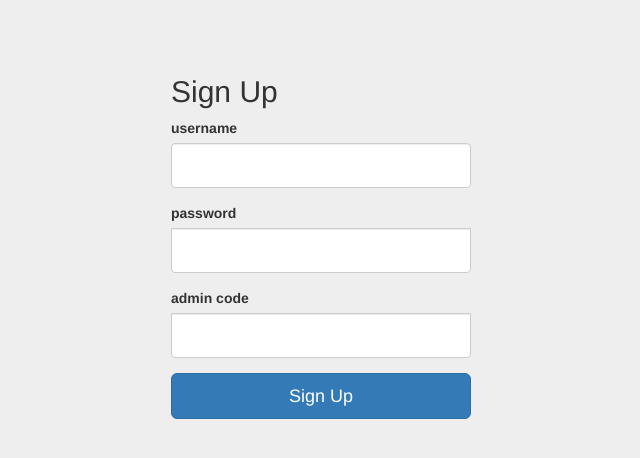
After one commit to hergerr/WhatsDown, a Flask app: page /signup-admin in a window 1280 px wide. The commit adds this page. Shown: the top 458 px of the page, without its empty margins (319-959 px from the left). Run offline with Flask 2, Linux system fonts and the light colour scheme; some libraries are stand-ins or nearby versions.

```diff
--- a/app.py
+++ b/app.py
@@ -1,7 +1,7 @@
 from flask import render_template, redirect, url_for
 from whatsdown import app, db
-from whatsdown.forms import LoginForm, RegisterForm
-from whatsdown.models import Administrator
+from whatsdown.forms import LoginForm, RegisterAdminForm, RegisterUserForm
+from whatsdown.models import Administrator, User
 from werkzeug.security import generate_password_hash, check_password_hash
 from flask_login import login_required, login_user, logout_user
 
@@ -17,12 +17,18 @@ def login():
 
     if form.validate_on_submit():
         admin = Administrator.query.filter_by(login=form.username.data).first()
+        user = User.query.filter_by(login=form.username.data).first()
         if admin:
             if check_password_hash(admin.password, form.password.data):
                 login_user(admin, remember=form.remember.data)
                 return redirect(url_for('dashboard'))
-
-        return 'Invalid username or password'
+        elif user:
+            print('Dupa')
+            if check_password_hash(user.password, form.password.data):
+                login_user(user, remember=form.remember.data)
+                return redirect(url_for('home_page'))
+        else:
+            return 'Invalid username or password'
 
     return render_template('login.html', form=form)
 
@@ -34,17 +40,32 @@ def logout():
     return redirect(url_for('login'))
 
 
-@app.route('/signup', methods=['GET', 'POST'])
-def signup():
-    form = RegisterForm()
+@app.route('/signup-admin', methods=['GET', 'POST'])
+def signup_admin():
+    form = RegisterAdminForm()
     if form.validate_on_submit():
         hashed_password = generate_password_hash(form.password.data, method='sha256')
         new_admin = Administrator(login=form.username.data, password=hashed_password)
         db.session.add(new_admin)
         db.session.commit()
+        return 'New admin created'
 
-        return 'Created new user'
-    return render_template('signup.html', form=form)
+    return render_template('signup-admin.html', form=form)
+
+
+@app.route('/signup-user', methods=['GET', 'POST'])
+def signup_user():
+    form = RegisterUserForm()
+    if form.validate_on_submit():
+        hashed_password = generate_password_hash(form.password.data, method='sha256')
+        new_user = User(login=form.username.data, password=hashed_password, name=form.name.data,
+                        voivodeship=form.voivodeship.data, county=form.county.data, locality=form.locality.data,
+                        phone=form.phone.data, price=form.phone.data)
+        db.session.add(new_user)
+        db.session.commit()
+        return 'New funeral agency created'
+
+    return render_template('signup-user.html', form=form)
 
 
 @app.route('/dashboard')
--- a/whatsdown/forms.py
+++ b/whatsdown/forms.py
@@ -1,14 +1,26 @@
 from flask_wtf import FlaskForm
-from wtforms import StringField, PasswordField, BooleanField
-from wtforms.validators import InputRequired, Length
+from wtforms import StringField, PasswordField, BooleanField, IntegerField
+from wtforms.validators import InputRequired
 
 
 class LoginForm(FlaskForm):
-    username = StringField('username', validators=[InputRequired(), Length(min=4, max=15)])
-    password = PasswordField('password', validators=[InputRequired(), Length(min=8, max=80)])
+    username = StringField('username', validators=[InputRequired()])
+    password = PasswordField('password', validators=[InputRequired()])
     remember = BooleanField('remember me')
 
-class RegisterForm(FlaskForm):
-    username = StringField('username', validators=[InputRequired(), Length(min=4, max=15)])
-    password = PasswordField('password', validators=[InputRequired(), Length(min=8, max=80)])
+
+class RegisterAdminForm(FlaskForm):
+    username = StringField('username', validators=[InputRequired()])
+    password = PasswordField('password', validators=[InputRequired()])
     special_key = PasswordField('admin code', validators=[InputRequired()])
+
+
+class RegisterUserForm(FlaskForm):
+    username = StringField('username', validators=[InputRequired()])
+    password = PasswordField('password', validators=[InputRequired()])
+    name = StringField('name', validators=[InputRequired()])
+    voivodeship = StringField('voivodeship', validators=[InputRequired()])
+    county = StringField('county', validators=[InputRequired()])
+    locality = StringField('locality', validators=[InputRequired()])
+    phone = StringField('phone', validators=[InputRequired()])
+    price = IntegerField('price', validators=[InputRequired()])
--- a/whatsdown/templates/home.html
+++ b/whatsdown/templates/home.html
@@ -25,7 +25,7 @@ Demo App
           <ul class="nav navbar-nav">
             <li class="active"><a href="#">Home</a></li>
             <li><a href="{{ url_for('login') }}">Login</a></li>
-            <li><a href="{{ url_for('signup') }}">Sign Up</a></li>
+            <li><a href="{{ url_for('signup_user') }}">Sign Up</a></li>
           </ul>
         </div><!--/.nav-collapse -->
       </div>
--- /dev/null
+++ b/whatsdown/templates/signup-admin.html
@@ -0,0 +1,26 @@
+{% extends "bootstrap/base.html" %}
+{% import "bootstrap/wtf.html" as wtf %}
+
+{% block title %}
+Sign Up
+{% endblock %}
+
+{% block styles %}
+{{super()}}
+<link rel="stylesheet" href="{{url_for('.static', filename='signin.css')}}">
+{% endblock %}
+
+{% block content %}
+<div class="container">
+
+  <form class="form-signin" method="POST" action="/signup-admin">
+    <h2 class="form-signin-heading">Sign Up</h2>
+            {{ form.hidden_tag() }}
+          {{ wtf.form_field(form.username) }}
+          {{ wtf.form_field(form.password) }}
+          {{ wtf.form_field(form.special_key) }}
+    <button class="btn btn-lg btn-primary btn-block" type="submit">Sign Up</button>
+  </form>
+
+</div> <!-- /container -->
+{% endblock %}
```
Also changed, not shown: whatsdown/templates/signup-user.html (renamed from whatsdown/templates/signup.html, +7 -2 lines).
